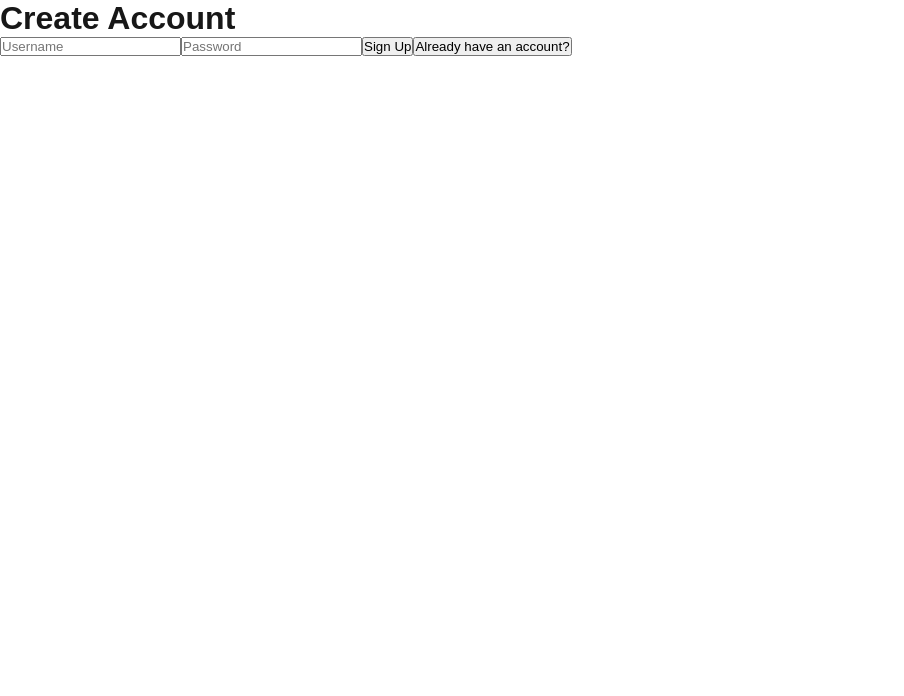
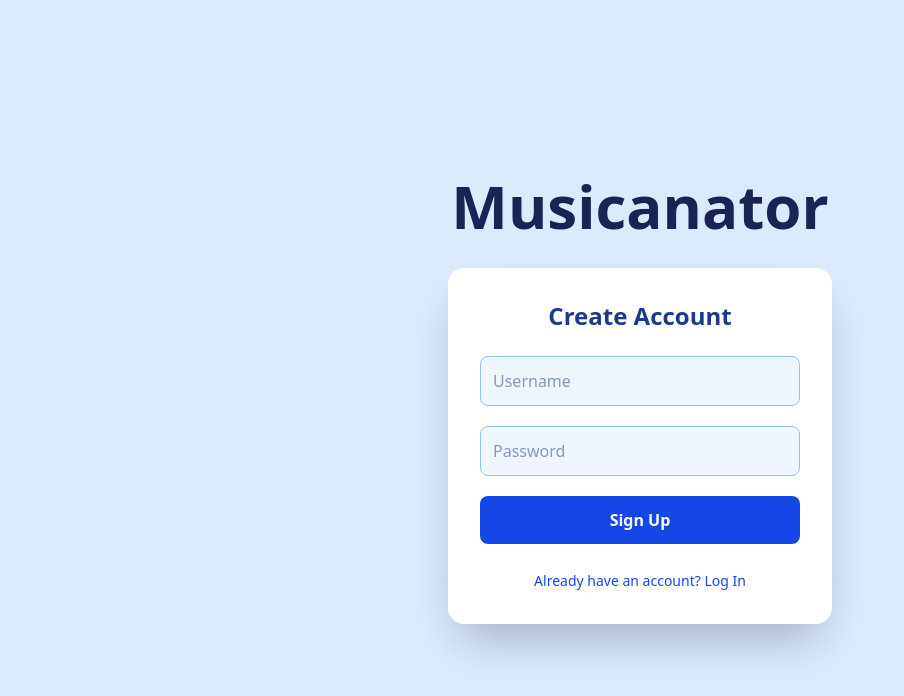
Before and after one commit to MichaelJakeReed/4330, a Next.js app: page /login in a window 1280 px wide. Shown: the top 696 px of the page, without its empty margins (0-904 px from the left). Built offline with nearby package versions, Linux system fonts and the light colour scheme.

Commit message:
Add new login and homepage styling

```diff
--- a/app/globals.css
+++ b/app/globals.css
@@ -1,3 +1,9 @@
+@import "tailwindcss";
+
+/*
+  We only keep your custom color variables.
+  We've removed the conflicting "*", "a", and "html, body" resets.
+*/
 :root {
   --background: #ffffff;
   --foreground: #171717;
@@ -10,29 +16,12 @@
   }
 }
 
-html,
-body {
-  max-width: 100vw;
-  overflow-x: hidden;
-}
-
 body {
   color: var(--foreground);
   background: var(--background);
-  font-family: Arial, Helvetica, sans-serif;
+  /* The font-family is handled by tailwind.config.ts */
   -webkit-font-smoothing: antialiased;
   -moz-osx-font-smoothing: grayscale;
-}
-
-* {
-  box-sizing: border-box;
-  padding: 0;
-  margin: 0;
-}
-
-a {
-  color: inherit;
-  text-decoration: none;
 }
 
 @media (prefers-color-scheme: dark) {
--- a/app/login/page.tsx
+++ b/app/login/page.tsx
@@ -5,44 +5,113 @@ export default function LoginPage() {
   const [username, setUsername] = useState("");
   const [password, setPassword] = useState("");
   const [isSignup, setSignup] = useState(true);
+  const [error, setError] = useState<string | null>(null);
 
-  async function submit() {
+  async function submit(e: React.FormEvent) {
+    e.preventDefault();
+    setError(null);
+    if (!username || !password) {
+      setError("Username and password are required.");
+      return;
+    }
+    try {
       const res = await fetch(`/api/auth/${isSignup ? "signup" : "login"}`, {
         method: "POST",
         headers: { "Content-Type": "application/json" },
         body: JSON.stringify({ username, password }),
       });
-    if (res.ok) window.location.href = "/";
-    else alert((await res.json()).error);
+      if (res.ok) {
+        window.location.href = "/";
+      } else {
+        const data = await res.json();
+        setError(data.error || "An unknown error occurred.");
+      }
+    } catch (err) {
+      setError("Failed to connect to the server.");
+    }
   }
 
   return (
-    <main className="max-w-sm mx-auto p-6">
-      <h1 className="text-xl font-semibold mb-4">
+    // Updated: Background is now light blue for both light/dark modes
+    // The main text color is dark blue for both light/dark modes
+    <main className="flex items-center justify-center min-h-screen bg-blue-100 font-sans text-blue-900">
+
+      <div className="w-full max-w-md p-4 md:p-8 m-4">
+
+        {/* Title: Changed from font-mono to font-sans for a rounded, professional look */}
+        <h1 className="text-5xl md:text-6xl font-extrabold text-center mb-8 text-blue-950 font-sans">
+          Musicanator
+        </h1>
+
+        {/* Auth Card: Background is white, dark mode is light blue */}
+        <div className="bg-white dark:bg-blue-200 rounded-2xl shadow-2xl p-6 md:p-8">
+          <h2 className="text-2xl font-semibold text-center mb-6 text-blue-900 dark:text-blue-800">
             {isSignup ? "Create Account" : "Log In"}
-      </h1>
+          </h2>
+
+          <form onSubmit={submit} className="space-y-5">
+            {/* Error Message Box */}
+            {error && (
+              <div className="bg-red-100 border border-red-400 text-red-700 px-4 py-3 rounded-lg" role="alert">
+                <span>{error}</span>
+              </div>
+            )}
+
+            {/* Inputs */}
+            <div>
+              <label htmlFor="username" className="text-sm font-medium sr-only">Username</label>
               <input
+                id="username"
+                name="username"
                 placeholder="Username"
-        className="border w-full p-2 mb-2"
+                autoComplete="username"
+                required
+                className="border border-blue-300 bg-blue-50 text-blue-900 w-full p-3 rounded-lg focus:outline-none focus:ring-2 focus:ring-blue-600"
                 value={username}
                 onChange={(e) => setUsername(e.target.value)}
               />
+            </div>
+
+            <div>
+              <label htmlFor="password" className="text-sm font-medium sr-only">Password</label>
               <input
+                id="password"
+                name="password"
+                type="password"
                 placeholder="Password"
-        type="password"
-        className="border w-full p-2 mb-2"
+                autoComplete={isSignup ? "new-password" : "current-password"}
+                required
+                className="border border-blue-300 bg-blue-50 text-blue-900 w-full p-3 rounded-lg focus:outline-none focus:ring-2 focus:ring-blue-600"
                 value={password}
                 onChange={(e) => setPassword(e.target.value)}
               />
-      <button onClick={submit} className="bg-black text-white w-full p-2 rounded">
+            </div>
+
+            {/* Submit Button */}
+            <button
+              type="submit"
+              className="bg-blue-700 hover:bg-blue-800 text-white w-full p-3 rounded-lg font-semibold transition duration-200 focus:outline-none focus:ring-2 focus:ring-blue-600 focus:ring-offset-2"
+            >
               {isSignup ? "Sign Up" : "Login"}
             </button>
+          </form>
+
+          {/* Toggle Button */}
+          <div className="text-center mt-6">
             <button
-        className="underline text-sm mt-2"
-        onClick={() => setSignup(!isSignup)}
+              className="text-sm text-blue-700 hover:underline focus:outline-none"
+              onClick={() => {
+                setSignup(!isSignup);
+                setError(null);
+              }}
             >
-        {isSignup ? "Already have an account?" : "Need an account?"}
+              {isSignup
+                ? "Already have an account? Log In"
+                : "Need an account? Sign Up"}
             </button>
+          </div>
+        </div>
+      </div>
     </main>
   );
 }
--- a/app/page.tsx
+++ b/app/page.tsx
@@ -46,43 +46,62 @@ export default function Home() {
         : `Error: ${data.error}`
     );
   }
+
   //render the UI
   return (
-    <main className="max-w-2xl mx-auto p-6">
-      <div className="flex justify-between items-center mb-6">
-        <span>Hello, {user.username}</span>
+    // Main container: Light blue bg, dark blue text, centered
+    <main className="flex flex-col items-center justify-center min-h-screen bg-blue-100 font-sans text-blue-900 p-4">
+      {/* Title */}
+      <h1 className="text-5xl md:text-6xl font-extrabold text-center mb-8 text-blue-950 font-sans">
+        Musicanator
+      </h1>
+
+      {/* Main content card */}
+      <div className="w-full max-w-2xl bg-white dark:bg-blue-200 rounded-2xl shadow-2xl p-6 md:p-8">
+        {/* Header: "Hello, user" + Spotify Button */}
+        <div className="flex flex-col sm:flex-row justify-between items-center mb-6">
+          <span className="text-lg font-semibold text-blue-900 mb-4 sm:mb-0">
+            Hello, {user.username}
+          </span>
           {!user.spotifyLinked ? (
             <button
               onClick={connectSpotify}
-            className="bg-green-600 text-white px-3 py-2 rounded"
+              // Keeping the green button as requested!
+              className="bg-green-600 hover:bg-green-700 text-white px-4 py-2 rounded-lg font-semibold transition duration-200"
             >
               Connect Spotify
             </button>
           ) : (
-          <span className="text-green-700 text-sm">Spotify Connected</span>
+            <span className="text-green-700 font-semibold">
+              Spotify Connected
+            </span>
           )}
         </div>
 
+        {/* Textbox: Rounded and styled */}
         <textarea
-        className="w-full border p-3 h-32"
+          className="w-full border border-blue-300 bg-blue-50 text-blue-900 placeholder-blue-700/60 p-3 h-32 rounded-lg focus:outline-none focus:ring-2 focus:ring-blue-600"
           placeholder="Describe your playlist idea..."
           value={concept}
           onChange={(e) => setConcept(e.target.value)}
         />
 
+        {/* Create Playlist Button: Styled to match theme */}
         <button
           onClick={createPlaylist}
           disabled={loading || !user.spotifyLinked}
-        className="mt-3 bg-black text-white px-4 py-2 rounded disabled:opacity-50"
+          className="mt-4 bg-blue-700 hover:bg-blue-800 text-white w-full p-3 rounded-lg font-semibold transition duration-200 disabled:opacity-50"
         >
           {loading ? "Creating..." : "Create Playlist"}
         </button>
 
+        {/* Output box: Styled to match theme */}
         {output && (
-        <pre className="mt-4 p-3 border rounded bg-gray-50 whitespace-pre-wrap">
+          <pre className="mt-4 p-4 border border-blue-300 rounded-lg bg-blue-50 whitespace-pre-wrap text-blue-900">
             {output}
           </pre>
         )}
+      </div>
     </main>
   );
 }
--- a/package.json
+++ b/package.json
@@ -11,17 +11,22 @@
   "dependencies": {
     "@google/generative-ai": "^0.24.1",
     "jsonwebtoken": "^9.0.2",
+    "lucide-react": "^0.553.0",
     "next": "16.0.1",
     "react": "19.2.0",
     "react-dom": "19.2.0"
   },
   "devDependencies": {
+    "@tailwindcss/postcss": "^4.1.17",
     "@types/jsonwebtoken": "^9.0.10",
     "@types/node": "^20",
     "@types/react": "^19",
     "@types/react-dom": "^19",
+    "autoprefixer": "^10.4.22",
     "eslint": "^9",
     "eslint-config-next": "16.0.1",
+    "postcss": "^8.5.6",
+    "tailwindcss": "^4.1.17",
     "typescript": "^5"
   }
 }
--- /dev/null
+++ b/postcss.config.js
@@ -0,0 +1,6 @@
+module.exports = {
+  plugins: {
+    '@tailwindcss/postcss': {},
+    autoprefixer: {},
+  },
+}
--- /dev/null
+++ b/tailwind.config.ts
@@ -0,0 +1,23 @@
+import type { Config } from "tailwindcss";
+// import { fontFamily } from "tailwindcss/defaultTheme"; // <-- This line was wrong for v4. It's removed.
+
+const config: Config = {
+  content: [
+    "./pages/**/*.{js,ts,jsx,tsx,mdx}",
+    "./components/**/*.{js,ts,jsx,tsx,mdx}",
+    "./app/**/*.{js,ts,jsx,tsx,mdx}",
+  ],
+  theme: {
+    extend: {
+      fontFamily: {
+        // This is the new v4 way.
+        // We just provide our font variable, and Tailwind
+        // will automatically add its own sensible fallback fonts.
+        sans: ["var(--font-geist-sans)"],
+        mono: ["var(--font-geist-mono)"],
+      },
+    },
+  },
+  plugins: [],
+};
+export default config;
```
Also changed, not shown: 1 other file (tests, documents, lock files or other folders). Lines whose indentation alone changed are shown as unchanged.
